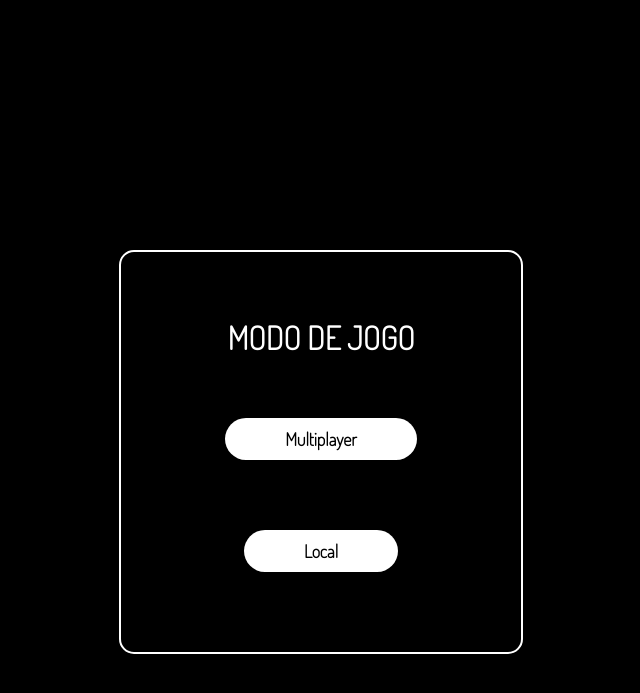
After one commit to leandro-rsouza/sistema, a PHP site: page /game-mode.php in a window 1280 px wide. The commit adds this page. Shown: the top 693 px of the page, without its empty margins (319-959 px from the left). Run offline with PHP 8.4, Linux system fonts and the light colour scheme; the visitor is signed in with stand-in values (Sample User, id 1).

Commit message:
Adicionando Modo Multiplayer

```diff
--- /dev/null
+++ b/game-mode.php
@@ -0,0 +1,30 @@
+<!DOCTYPE html>
+<html lang="en">
+<head>
+    <meta charset="UTF-8">
+    <meta name="viewport" content="width=device-width, initial-scale=1.0">
+    <link rel="stylesheet" href="universe/frontend/css/game-mode.css">
+    <title> Jogo da Velha </title>
+</head>
+
+<?php
+session_start();
+    require_once('verify_login.php')
+?>
+
+<body>
+    <section>
+        <div class='box'>
+            <div class='mode'>
+                <h2> MODO DE JOGO </h2>
+
+                <div class='game'>
+                    <div class='multi'> <a href="room.php"> Multiplayer </a> <br> </div>
+                    <div class='local'> <a href="game.php"> Local </a> </div>
+                </div>
+
+            </div>
+        </div>
+    </section>
+</body>
+</html>
--- a/index.php
+++ b/index.php
@@ -3,7 +3,7 @@
 <head>
     <META charset="UTF-8">
     <link rel="stylesheet" href="universe/frontend/css/index.css">
-    <title> UNIVERSE </title>
+    <title> Universe </title>
 </head>
 
 <body>
--- a/jogo-da-velha.php
+++ b/jogo-da-velha.php
@@ -50,7 +50,7 @@
 		ab temporibus asperiores quasi cupiditate. Voluptatum ducimus voluptates voluptas.
 		Consectetur adipisicing elit. Eligendi non quis exercitationem culpa nesciunt nihil
 		aut nostrum explicabo reprehenderit optio amet ab temporibus asperiores quasi cupiditate.</p>
-	<a href="game.php" class="btn"> JOGAR AGORA </a>
+	<a href="game-mode.php" class="btn"> JOGAR AGORA </a>
 	</div>
 
 	<div class="img-headline">
--- /dev/null
+++ b/universe/frontend/css/game-mode.css
@@ -0,0 +1,68 @@
+@import url('https://fonts.googleapis.com/css2?family=Dosis:wght@200&display=swap');
+
+*{
+    margin: 0;
+    padding: 0;
+    font-family: 'Dosis', sans-serif;
+}
+
+body{
+    background: #000000;
+    color: #fff;
+}
+
+section{
+    display: flex;
+    align-items: center;
+    justify-content: center;
+    background: #000000;
+    margin-top: 250px;
+}
+
+.box{
+    display: flex;
+    align-items: center;
+    justify-content: center;
+    width: 400px;
+    height: 400px;
+    text-align: center;
+    border: 2px solid #fff;
+    border-radius: 15px;
+}
+
+.mode{
+    height: 300px;
+    width: 300px;
+}
+
+h2{
+    font-size: 2em;
+    margin-top: 15px;
+}
+
+.game{
+    margin-top: 70px;
+}
+
+.multi{
+    margin-top: 30px;
+}
+
+.local{
+    margin-top: 90px;
+}
+
+a{
+    padding: 10px 60px 10px 60px;
+    text-decoration: none;
+    font-size: 18px;
+    font-weight: 600;
+    color: #000000;
+    background: #fff;
+    border-radius: 40px;
+    transition: .5s;
+}
+
+a:hover{
+    background: #0f0;
+}
```
Also changed, not shown: multiplayer.php (added, +12 -0 lines), room.php (added, +23 -0 lines), universe/frontend/css/room.css (added, +8 -0 lines), universe/frontend/css/multiplayer.css (added).
